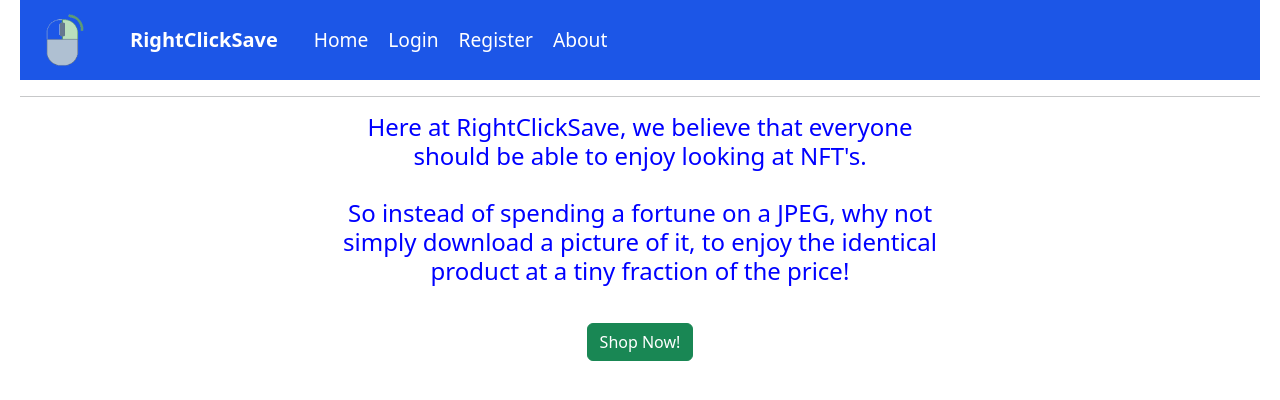
After one commit to 2and20/day-96-ecommerce-store, a Flask app: page /about in a window 1280 px wide. The commit adds this page. Shown: the top 400 px of the page. Run offline with Flask 2, Linux system fonts and the light colour scheme; some libraries are stand-ins or nearby versions.

Commit message:
so so close to the finish...navbar done, email done

```diff
--- a/main.py
+++ b/main.py
@@ -299,13 +299,13 @@ def success():
     # so...if session.status == complete, display the order and
     # shipping address, then empty the cart
     final_orders = []
-    if purchases == []: # catches cassse where user refreshes page
-        email_body = ""
+    email_body = ""
     for purchase in purchases:
         # this lets me put the number of items into success.html,
         # whilst deleting from the cart since they've been
         # purchased
-        email_body = f"{purchase.num_items}x {purchase.item}\n\n"
+        this_item = Items.query.filter_by(item_id=int(purchase.item)).first()
+        email_body += f"<img src='{this_item.item_image}'><br>{this_item.item_image}<br><br>"
         final_order=purchase
         final_orders.append(final_order)
         db.session.delete(purchase)
@@ -315,13 +315,15 @@ def success():
     sender_password = os.environ["SENDER_PASSWORD"]
 
     #start with "Subject:Hello this is the subject line\n\nThis is then the body"
-    send_message = f"Hi {buyer.firstname}, your order is:\n\n{email_body}We'll" \
-                   f" have it out to you ASAP!\n\nKind Regards, SilverStrength"
+    send_message = f"Hi {buyer.firstname},<br><br>Your order is:<br><br>{email_body}<br><br><br>We" \
+                   f" hope you enjoy them!<br><br>Don't forget to RightClickSave!<br><br>Kind Regards, RightClickSave"
     send_to_email = buyer.username
-    msg = Message("Thank you for your order from SilverStrength",
+    msg = Message("Thank you for your order from RightClickSave",
                   sender = sender_email,
-                  recipients = [send_to_email, sender_email])
-    msg.body = send_message
+                  recipients = send_to_email,
+                  bcc = sender_email,
+                  html = send_message)
+    # msg.body = send_message
     if purchases != []:  # catches cassse where user refreshes page
         mail.send(msg)
 
@@ -379,6 +381,10 @@ def admin():
 
     return render_template('admin.html', all_items=all_items, form=form)
 
+@app.route('/about')
+def about():
+    return render_template('about.html')
+
 
 if __name__ == '__main__':
     app.run(debug=True)
--- a/static/styles.css
+++ b/static/styles.css
@@ -47,3 +47,10 @@ nav a {
     border:solid 1px;
     padding-right:20px;
 }
+
+.my-nav-icon-text {
+font-weight:bold;
+padding-left:20px;
+padding-right:20px;
+color:white;
+}
--- /dev/null
+++ b/templates/about.html
@@ -0,0 +1,18 @@
+{% extends "base.html" %}
+
+{% block title %}About{% endblock %}
+
+{% block content %}
+
+<div class="container" style="width:50%; text-align:center; color:blue;">
+    <h4>
+    Here at RightClickSave, we believe that everyone should be able to
+    enjoy looking at NFT's.<br><br>
+        So instead of spending a fortune on a JPEG, why not
+        simply download a picture of it, to enjoy the identical product
+        at a tiny fraction of the price!<br><br>
+        </h4>
+    <a class="btn btn-success" href="{{url_for('homepage')}}">Shop Now!</a>
+</div>
+
+{% endblock %}
--- a/templates/base.html
+++ b/templates/base.html
@@ -8,31 +8,33 @@
     <link rel="stylesheet" href="./static/styles.css">
 
 </head>
+
 <body>
-<nav>
-    <a class="navbar-brand rounded">
-        <img src="./static/images/biceps1.jpg" width="45" alt="" class="d-inline-block align-left mr-2">
-      <!-- Logo Text -->
-      <span class="text-uppercase font-weight-bold"></span>
-    </a>
+<nav class="navbar navbar-expand-md text-justify text-right">
+    <img src="./static/images/mouse2.png" width=90px>
+    <a class="navbar-brand my-nav-icon-text" href="#">RightClickSave</a>
+
     <a href="{{url_for('homepage')}}">Home</a>
     {# if not logged_in #}
 
     {% if current_user.is_authenticated %}
-            <a href="{{url_for('logging_out')}}">Logout</a>
-    <a href="{{url_for('order_cart')}}">{{current_user.firstname}}'s Cart</a>
+        <a href="{{url_for('logging_out')}}">Logout</a>
+        <a href="{{url_for('order_cart')}}">{{current_user.firstname}}'s Cart</a>
     {% else %}
         <a href="{{url_for('login')}}">Login</a>
-    <a href="{{url_for('register')}}">Register</a>
+        <a href="{{url_for('register')}}">Register</a>
     {% endif %}
 
 
-    <a href="#">About</a>
+    <a href="{{url_for('about')}}">About</a>
     {% if current_user.id == 1 %}
-    <a href="{{url_for('admin')}}">Admin</a>
+        <a href="{{url_for('admin')}}">Admin</a>
     {% endif %}
+
 </nav>
 <hr>
+
+
 
 <div class="content">
     {% block content %}{% endblock %}
--- a/templates/success.html
+++ b/templates/success.html
@@ -56,7 +56,7 @@
     <div class="row"><h6>{{buyer.city}}</h6></div>
     <div class="row"><h6>{{buyer.postcode}}</h6></div>
     <p></p>
-    <h5><span style="color:red">Your JPEGs have been emailed to you, don't forget to right-click > Save  :)</span></h5>
+    <h5><span style="color:red">Your JPEGs have been emailed to you, don't forget to RightClickSave!</span></h5>
     <p></p>
     <h5><span style="color:red">We hope you enjoy them</span></h5>
 </div>
```
Also changed, not shown: shop-data.db, static/images/mouse2.png (added), templates/cancel.html (line endings or trailing spaces).
